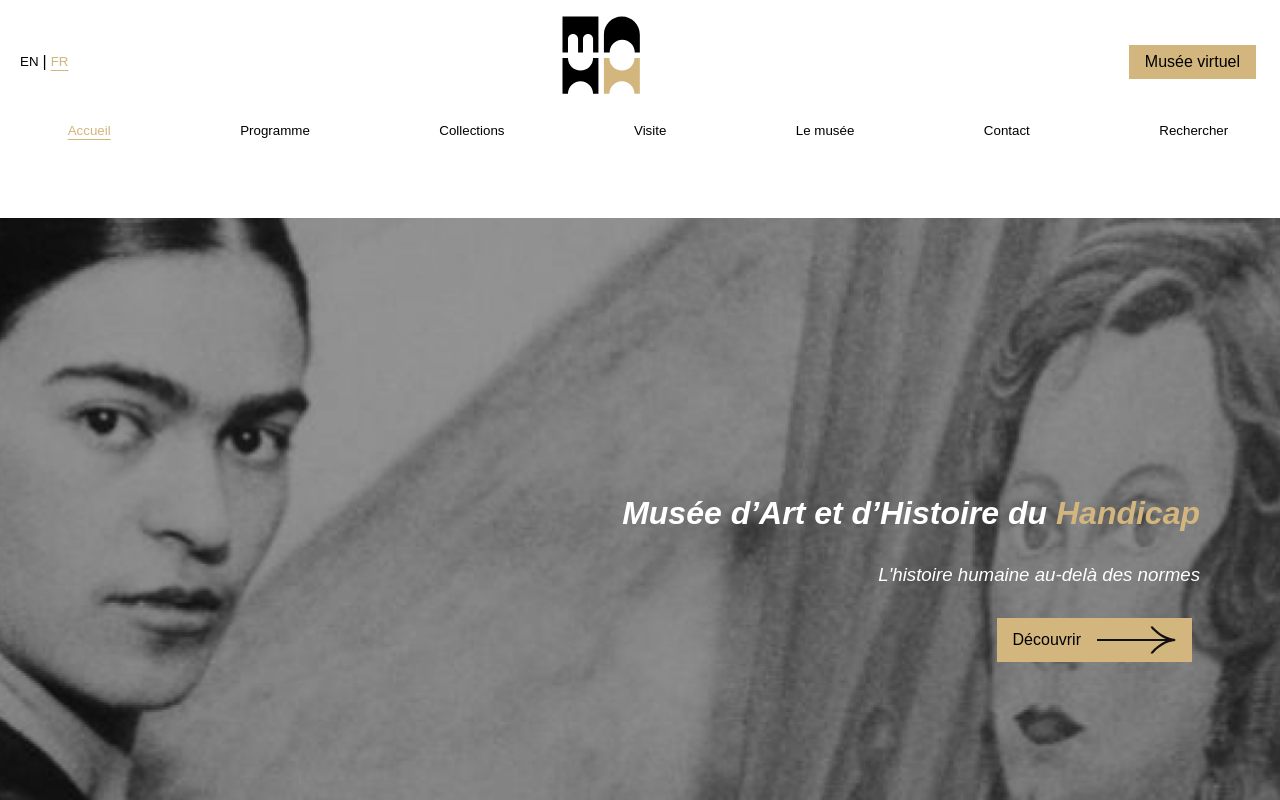
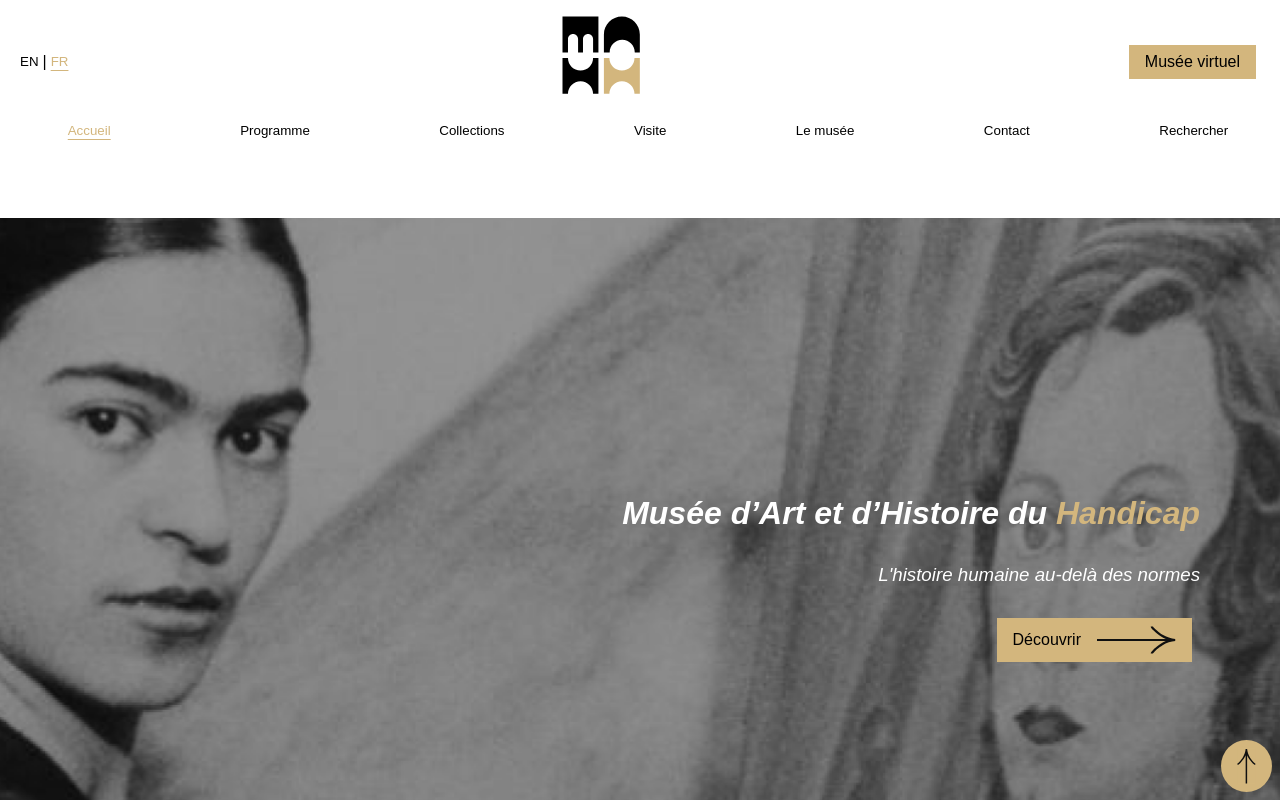
Before and after one commit to Florian-Piault/mahh-site, a Vue app: page / in a window 1280 px wide. Shown: the top 800 px of the page. Built offline with nearby package versions, Linux system fonts and the light colour scheme.

Commit message:
button top

```diff
--- a/src/App.vue
+++ b/src/App.vue
@@ -4,6 +4,7 @@
 import Expo from "./components/Expo.vue";
 import Explorer from "./components/Explorer.vue";
 import Collections from "./components/Collections.vue";
+import GoToTopButton from "./components/GoToTopButton.vue";
 </script>
 
 <template>
@@ -12,4 +13,5 @@
   <Expo />
   <Explorer />
   <Collections />
+  <GoToTopButton />
 </template>
--- a/src/components/Collections.vue
+++ b/src/components/Collections.vue
@@ -87,6 +87,9 @@
         <p>{{ collection.date }}</p>
       </div>
     </div>
+  </div>
+  <div class="action">
+    <button class="btn btn-tertiary">Voir plus</button>
   </div>
 </template>
 
@@ -178,4 +181,11 @@
     justify-content: flex-start;
   }
 }
+
+.action {
+  display: flex;
+  flex-direction: column;
+  align-items: center;
+  margin-bottom: 5rem;
+}
 </style>
--- /dev/null
+++ b/src/components/GoToTopButton.vue
@@ -0,0 +1,25 @@
+<script setup>
+import Icon from "./Icon.vue";
+const goTop = () => {
+  window.scrollTo(0, 0);
+};
+</script>
+
+<template>
+  <button class="btn btn-primary btn-round sticky" @click="goTop">
+    <Icon icon="arrow-up" />
+  </button>
+</template>
+
+<style scoped>
+.sticky {
+  position: fixed;
+  bottom: 0;
+  right: 0;
+  margin: 0.5rem;
+  z-index: 100;
+}
+.btn-round {
+  border-radius: 50%;
+}
+</style>
--- a/src/components/Icon.vue
+++ b/src/components/Icon.vue
@@ -46,6 +46,27 @@
       d="M12 18a6 6 0 1 1 0-12a6 6 0 0 1 0 12Z"
     ></path>
   </svg>
+  <svg
+    v-if="icon === 'arrow-up'"
+    width="19"
+    height="36"
+    viewBox="0 0 19 36"
+    fill="none"
+    xmlns="http://www.w3.org/2000/svg"
+  >
+    <rect
+      width="34.2051"
+      height="17.7604"
+      transform="translate(0.491608 35.1025) rotate(-90)"
+      fill="#D3B67D"
+    />
+    <path
+      fill-rule="evenodd"
+      clip-rule="evenodd"
+      d="M0.491587 17.0452C0.745951 17.0452 0.974207 16.9471 1.1191 16.8748C1.28681 16.7911 1.46405 16.6785 1.6432 16.5501C2.00328 16.2922 2.42785 15.9294 2.88692 15.4871C3.80764 14.5998 4.91239 13.3486 5.97723 11.8631C6.39648 11.2783 6.81184 10.6258 7.20875 9.92575C7.73036 9.06494 8.22229 8.14827 8.64868 7.19429L8.64868 34.8445L8.64868 35.5881L10.1359 35.5881L10.1359 34.8445L10.1359 7.24583C10.5523 8.18257 11.0317 9.08317 11.5418 9.9301C11.935 10.6282 12.3477 11.2792 12.7663 11.8631C13.8311 13.3486 14.9359 14.5998 15.8566 15.4871C16.3157 15.9294 16.7403 16.2922 17.1003 16.5501C17.2795 16.6785 17.4567 16.7911 17.6244 16.8748L17.6427 16.8381L17.6244 16.8748C17.7693 16.9471 17.9976 17.0452 18.2519 17.0452L18.2519 15.4782C18.1856 15.4408 18.0985 15.3854 17.9904 15.308C17.71 15.1071 17.3436 14.7977 16.917 14.3867C16.0666 13.5672 15.022 12.3869 14.0084 10.9729C13.6004 10.4037 13.201 9.8018 12.823 9.17493C11.4207 6.67766 10.2945 3.5544 10.1345 0.895217L8.65002 0.895218C8.4904 3.54843 7.34246 6.66743 5.93045 9.16555C5.54835 9.7955 5.14541 10.4006 4.73517 10.9729C3.72148 12.3869 2.67694 13.5672 1.82649 14.3867C1.39997 14.7977 1.0335 15.1071 0.753164 15.308C0.64506 15.3854 0.557956 15.4408 0.491576 15.4782L0.491587 17.0452Z"
+      :fill="color ? color : '#101010'"
+    />
+  </svg>
 </template>
 
 <script setup>
--- a/src/style.css
+++ b/src/style.css
@@ -11,6 +11,10 @@
   --color-blue: #5a65d1;
   --color-red: #d16465;
   --color-green: #84d1c5;
+}
+
+html {
+  scroll-behavior: smooth;
 }
 
 body {
@@ -65,6 +69,12 @@
   font-size: 1rem;
   margin-right: 0.5rem;
 }
+.btn-tertiary {
+  background-color: var(--color-red);
+  color: white;
+  font-size: 1rem;
+  margin-right: 0.5rem;
+}
 
 .btn-light {
   padding: 0 0.25rem;
```
